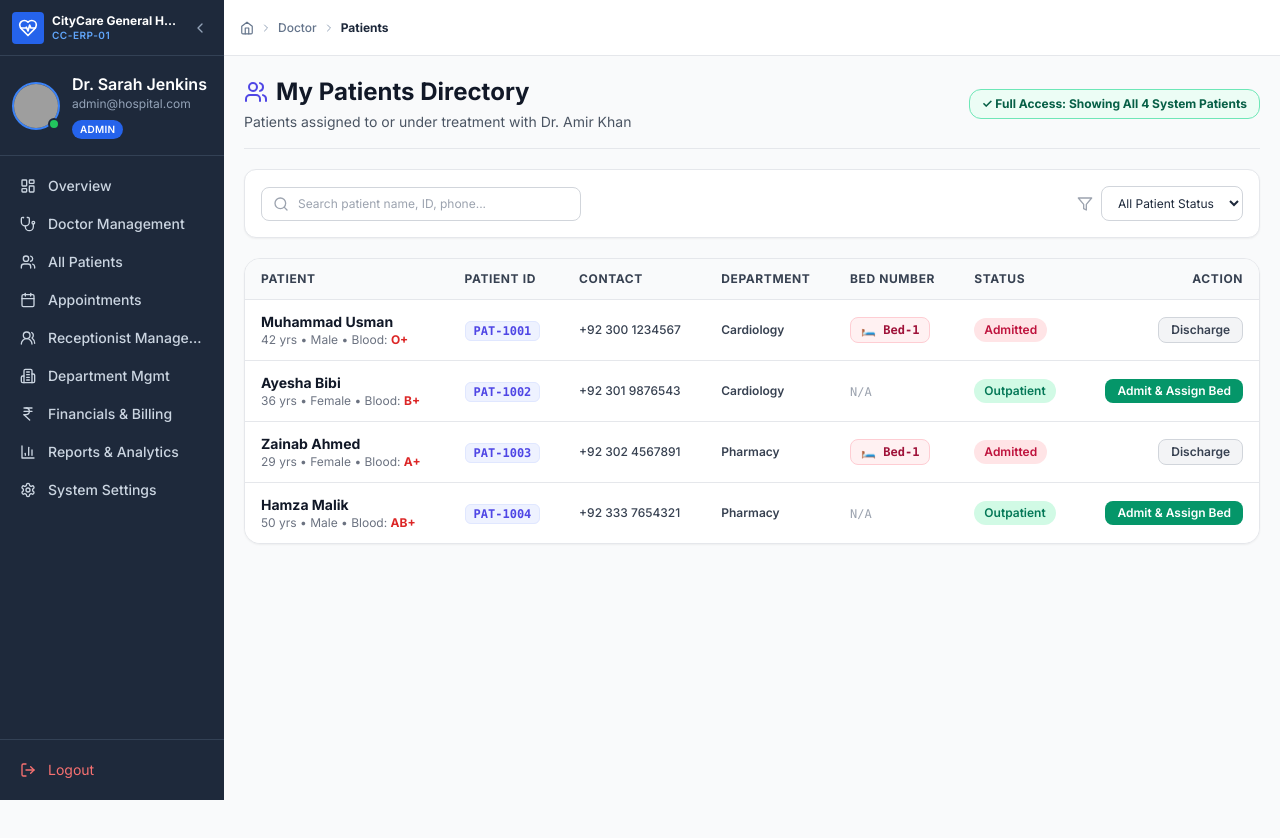
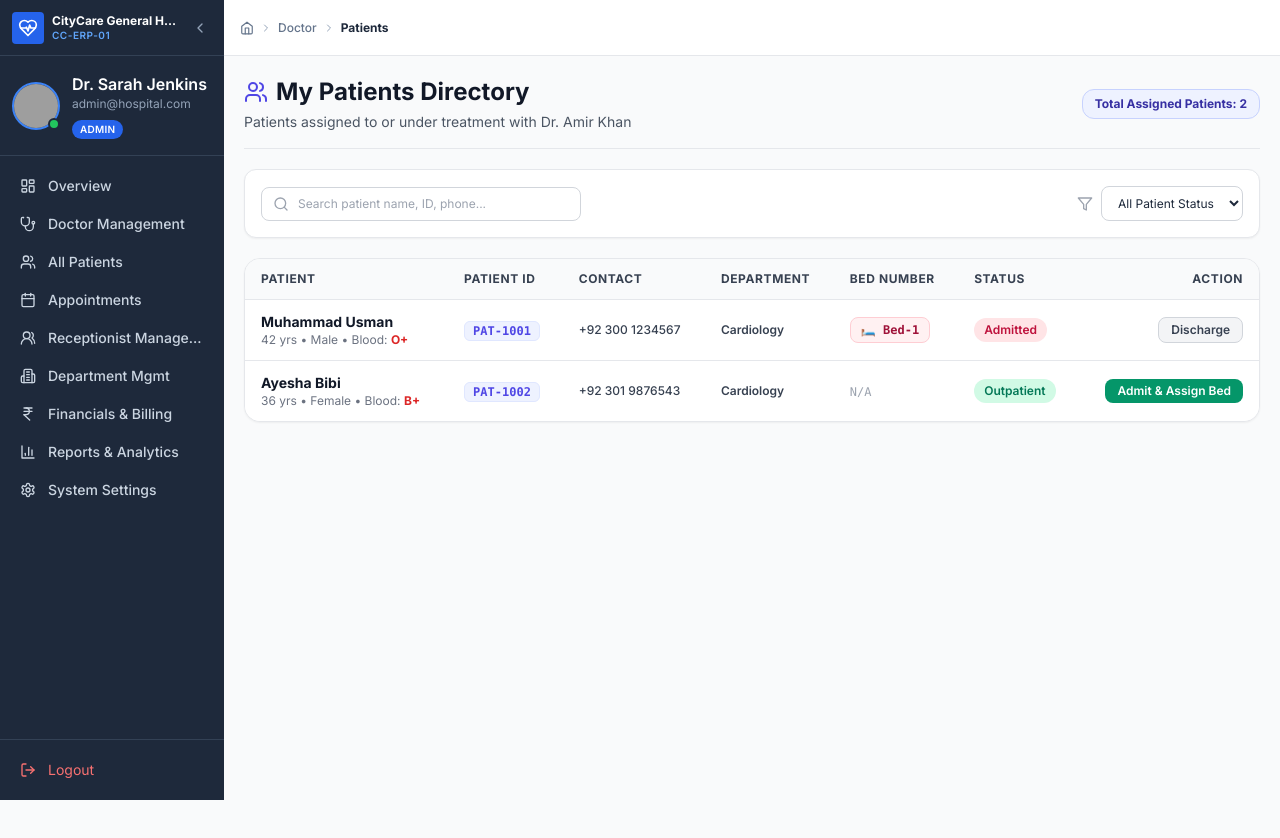
Before and after one commit to talhag-s/hospital, a React (Vite) app: page /doctor/patients in a window 1280 px wide. Shown: the top 838 px of the page. Built offline with nearby package versions, Linux system fonts and the light colour scheme; grey boxes are pictures that could not be loaded.

Commit message:
Fix doctor patient filtering scope

```diff
--- a/src/contexts/DataContext.jsx
+++ b/src/contexts/DataContext.jsx
@@ -113,17 +113,18 @@ export function DataProvider({ children }) {
         if (!d) return d;
         const existingEmail = (d.email || d.loginEmail || '').trim().toLowerCase();
         const email = existingEmail || `${String(d.name || 'doctor').toLowerCase().replace(/^dr\.\s*/i, '').trim().split(' ')[0]}@gmail.com`;
-        let scope = d.patientAccessScope;
-        if (d.id === 'DOC-008' || email === 'amir@gmail.com') scope = 'all';
-        if (d.id === 'DOC-004' || email === 'fatima@gmail.com') scope = 'none';
+        let scope = d.patientAccessScope || 'assigned';
+        if (d.id === 'DOC-008' || d.id === 'DOC-004') {
+          scope = 'assigned';
+        }
         return {
           ...d,
           email,
           loginEmail: email,
           password: d.password || d.loginPassword || 'password123',
-          patientAccessScope: scope || d.patientAccessScope || 'assigned',
-          canViewAllPatients: scope === 'all' || d.canViewAllPatients === true,
-          showZeroPatients: scope === 'none' || d.showZeroPatients === true
+          patientAccessScope: scope,
+          canViewAllPatients: scope === 'all',
+          showZeroPatients: scope === 'none'
         };
       });
   });
--- a/src/data/doctors.js
+++ b/src/data/doctors.js
@@ -63,8 +63,8 @@ export const INITIAL_DOCTORS = [
     joiningDate: '2015-04-10',
     availability: 'Available',
     status: 'Active',
-    patientAccessScope: 'all', // Permission: Can view all 4 patients in the system
-    canViewAllPatients: true,
+    patientAccessScope: 'assigned',
+    canViewAllPatients: false,
     showZeroPatients: false,
     emergencyContact: 'Tariq Khan',
     emergencyPhone: '+92-300-9988776',
@@ -92,9 +92,9 @@ export const INITIAL_DOCTORS = [
     joiningDate: '2016-05-10',
     availability: 'Available',
     status: 'Active',
-    patientAccessScope: 'none', // Permission: Can view 0 patients (restricted)
+    patientAccessScope: 'assigned',
     canViewAllPatients: false,
-    showZeroPatients: true,
+    showZeroPatients: false,
     emergencyContact: 'Zahid Iqbal',
     emergencyPhone: '+92-301-9988776',
     schedule: generateSchedule(['Monday', 'Tuesday', 'Wednesday', 'Thursday', 'Friday'], '09:00', '17:00'),
--- a/src/pages/Dashboards/DoctorDashboard.jsx
+++ b/src/pages/Dashboards/DoctorDashboard.jsx
@@ -143,7 +143,7 @@ export default function DoctorDashboard() {
                 </span>
                 {currentDoctor.patientAccessScope === 'all' || currentDoctor.canViewAllPatients ? (
                   <span className="text-xs bg-emerald-50 text-emerald-800 border border-emerald-300 px-2.5 py-0.5 rounded-full font-bold">
-                    ✓ Can Show All 4 Patients
+                    ✓ Can Show All {patients.length} Patients
                   </span>
                 ) : currentDoctor.patientAccessScope === 'none' || currentDoctor.showZeroPatients ? (
                   <span className="text-xs bg-rose-50 text-rose-800 border border-rose-300 px-2.5 py-0.5 rounded-full font-bold">
--- a/src/pages/DoctorModule/DoctorPatients.jsx
+++ b/src/pages/DoctorModule/DoctorPatients.jsx
@@ -72,7 +72,7 @@ export default function DoctorPatients() {
         <div className="flex flex-wrap items-center gap-2">
           {currentDoctor.patientAccessScope === 'all' || currentDoctor.canViewAllPatients ? (
             <span className="bg-emerald-50 border border-emerald-300 px-3 py-1.5 rounded-xl text-emerald-800 text-xs font-bold shadow-2xs">
-              ✓ Full Access: Showing All 4 System Patients
+              ✓ Full Access: Showing All {patients.length} System Patients
             </span>
           ) : currentDoctor.patientAccessScope === 'none' || currentDoctor.showZeroPatients ? (
             <span className="bg-rose-50 border border-rose-300 px-3 py-1.5 rounded-xl text-rose-800 text-xs font-bold shadow-2xs">
```
Also changed, not shown: 3 other files (tests, documents, lock files or other folders).
